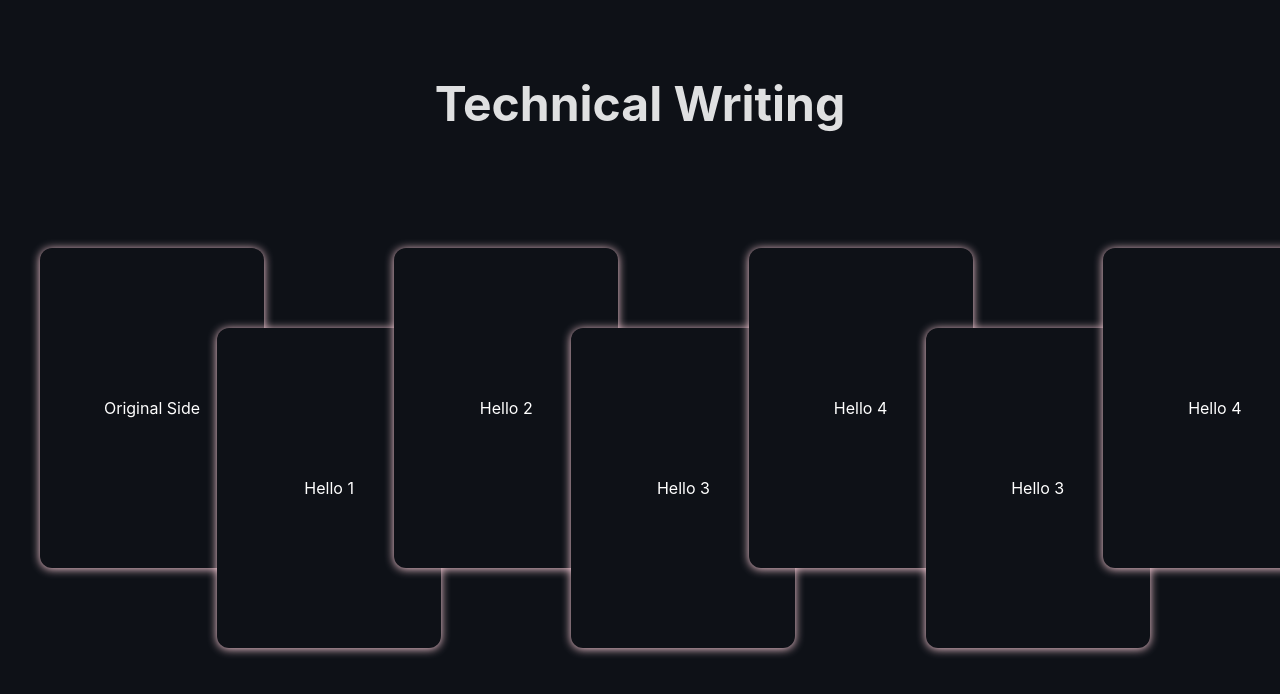
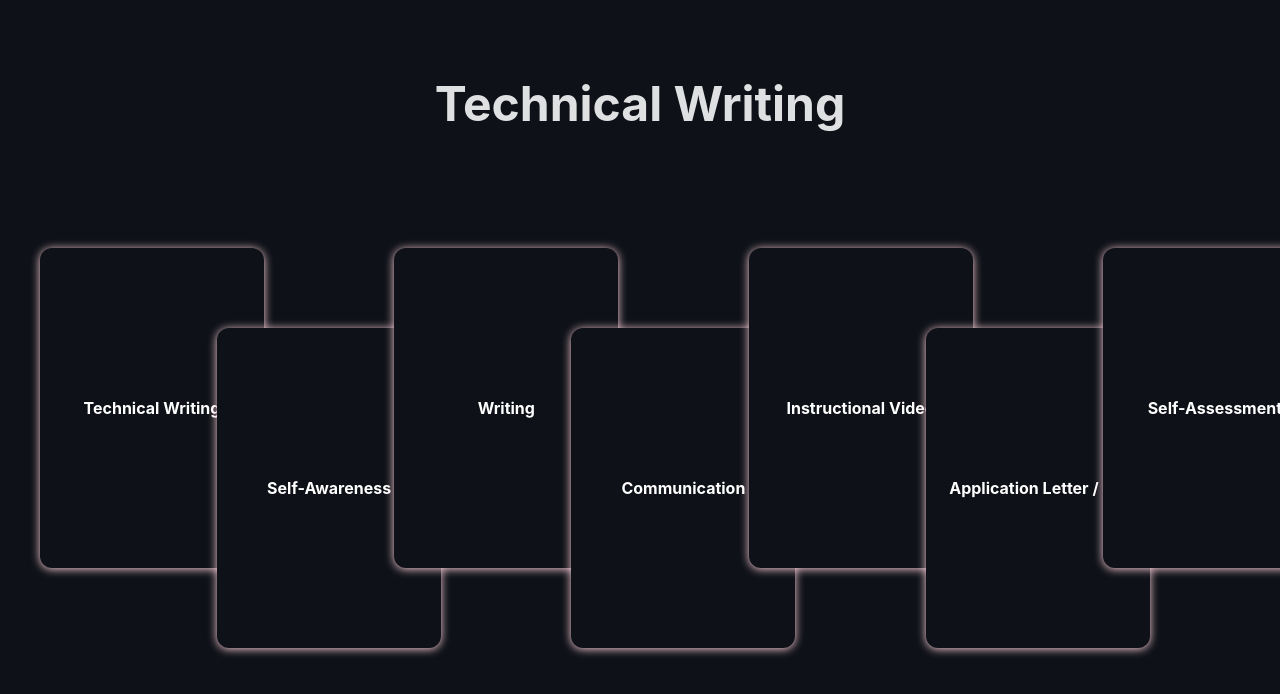
Before and after one commit to alizamayyy/techwri, a React (Vite) app: page / in a window 1280 px wide. Shown: the top 694 px of the page. Built offline with nearby package versions, Linux system fonts and the light colour scheme.

Commit message:
modified card titles

```diff
--- a/src/App.tsx
+++ b/src/App.tsx
@@ -8,25 +8,25 @@ export default function App() {
       </h1>
       <div className="grid grid-cols-7 gap-10 mt-40">
         <div className="relative translate-y-[-40px]"> {/* Slightly above */}
-          <FlippingCard frontText="Original Side" backText="Flipped Side" />
+          <FlippingCard frontText="Technical Writing" backText="Flipped Side" />
         </div>
         <div className="relative translate-y-[40px]"> {/* Slightly below */}
-          <FlippingCard frontText="Hello 1" backText="Flipped Side" />
+          <FlippingCard frontText="Self-Awareness" backText="Flipped Side" />
         </div>
         <div className="relative translate-y-[-40px]"> {/* Slightly above */}
-          <FlippingCard frontText="Hello 2" backText="Flipped Side" />
+          <FlippingCard frontText="Writing" backText="Flipped Side" />
         </div>
         <div className="relative translate-y-[40px]"> {/* Slightly below */}
-          <FlippingCard frontText="Hello 3" backText="Flipped Side" />
+          <FlippingCard frontText="Communication" backText="Flipped Side" />
         </div>
         <div className="relative translate-y-[-40px]"> {/* Slightly above */}
-          <FlippingCard frontText="Hello 4" backText="Flipped Side" />
+          <FlippingCard frontText="Instructional Video" backText="Flipped Side" />
         </div>
         <div className="relative translate-y-[40px]"> {/* Slightly below */}
-          <FlippingCard frontText="Hello 3" backText="Flipped Side" />
+          <FlippingCard frontText="Application Letter / CV" backText="Flipped Side" />
         </div>
         <div className="relative translate-y-[-40px]"> {/* Slightly above */}
-          <FlippingCard frontText="Hello 4" backText="Flipped Side" />
+          <FlippingCard frontText="Self-Assessment" backText="Flipped Side" />
         </div>
       </div>
     </div>
--- a/src/FlippingCard.tsx
+++ b/src/FlippingCard.tsx
@@ -20,11 +20,11 @@ const FlippingCard: React.FC<FlippingCardProps> = ({ frontText, backText }) => {
         className={`relative w-56 h-80 ${flipped ? 'bg-white' : 'bg-[#0e1117]'} cursor-pointer perspective rounded-xl transition-colors duration-300 hover:bg-[#FFD1DC] bounce-on-hover shadow-[0_1px_10px_#FFD1DC] hover:shadow-[0_2px_20px_#FFD1DC]`} // Changed background color based on flipped state
     >
       <div className={`transition-transform duration-500 ${flipped ? 'rotate-y-180' : ''} absolute w-full h-full`}>
-        <div className="w-full h-full flex items-center justify-center">
+      <div className="w-full h-full flex items-center justify-center">
         {flipped ? (
-            <div className="text-black transform rotate-y-180">{backText}</div> // Changed background color to white
+            <div className="text-black font-bold transform rotate-y-180">{backText}</div> // Made text bold
           ) : (
-            <div className="text-white">{frontText}</div>
+            <div className="text-white font-bold">{frontText}</div> // Made text bold
           )}
         </div>
       </div>
```
